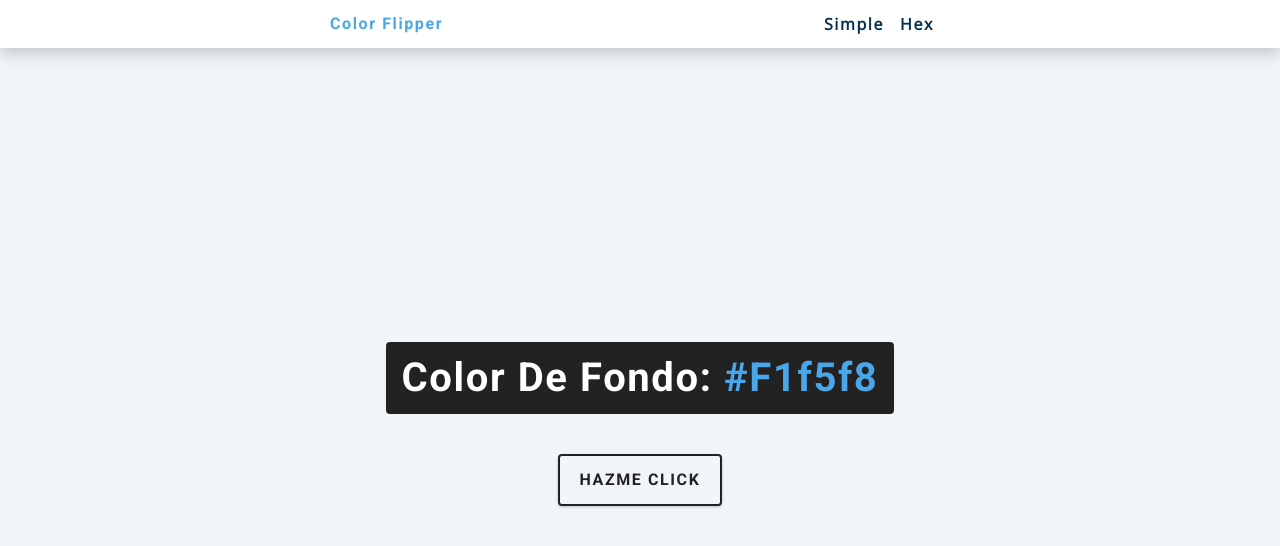
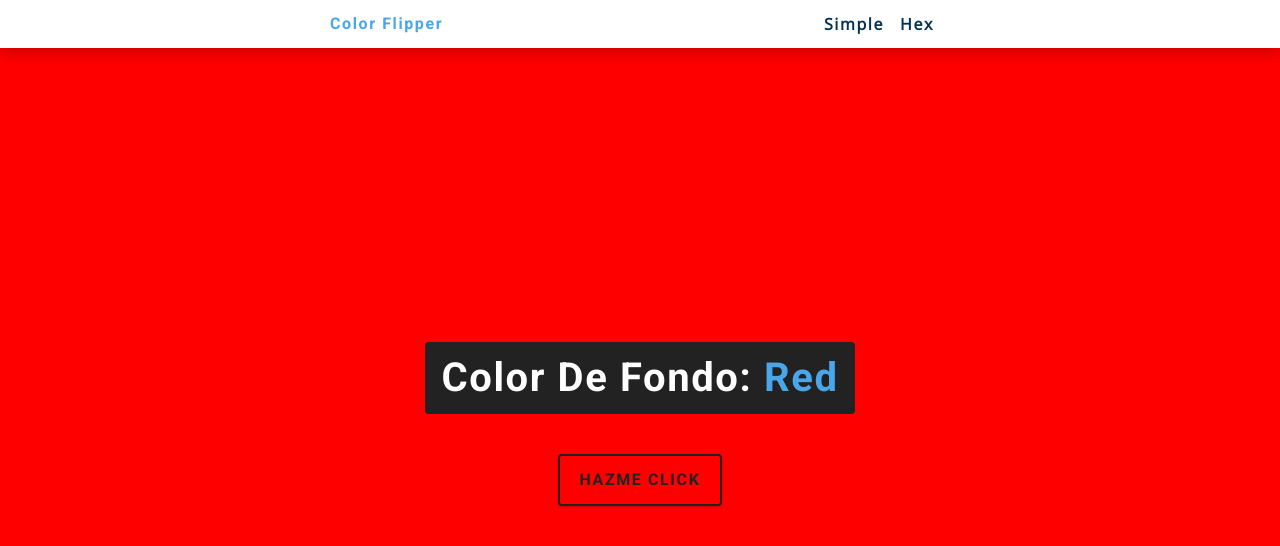
Before and after one commit to YahirArboleya/itgam_color_flipper, a plain HTML site: page index.html in a window 1280 px wide. Both pictures are taken after a click on the element "HAZME CLICK". Drawn offline with nearby package versions, Linux system fonts and the light colour scheme.

Commit message:
Color simple

```diff
--- a/app.js
+++ b/app.js
@@ -1 +1,22 @@
 const colors = ["green", "red", "rgba(133,122,200)", "#f15025"];
+
+// get the button element
+const btn = document.getElementById("btn");
+// get the color element
+const color = document.querySelector(".color");
+
+// add event listener in the button
+btn.addEventListener("click", () => {
+    // get a random number entre 0 y 3
+    const randomNumber = getRandomNumber();
+    // set the background color
+    const colorPicked= colors[randomNumber];
+    // color del body
+    document.body.style.backgroundColor = colorPicked;
+    // color del texto
+    color.textContent = colorPicked;
+})
+
+function getRandomNumber() {
+    return Math.floor(Math.random() * colors.length);
+}
```
Also changed, not shown: index.html (+6 -2 lines).
